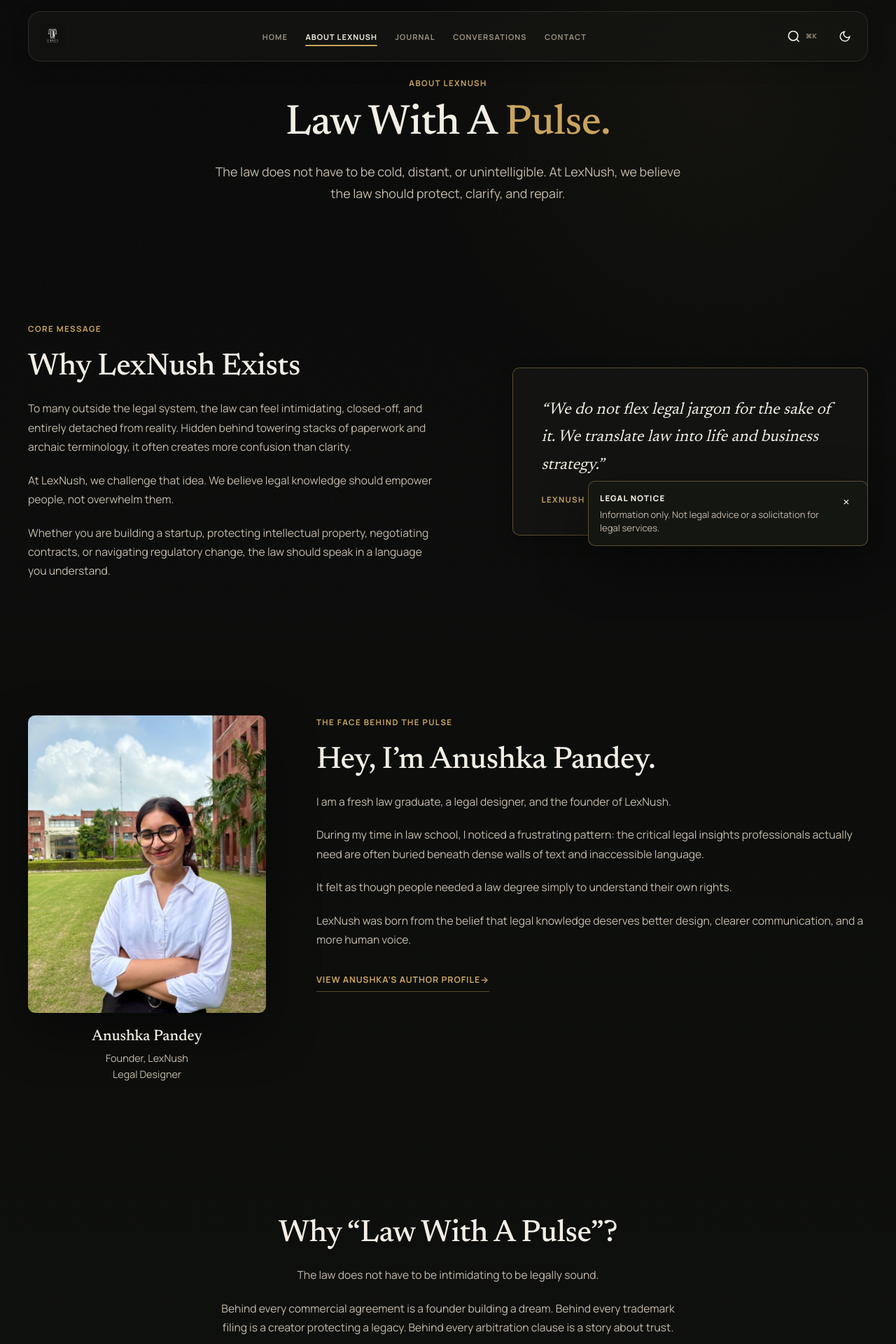
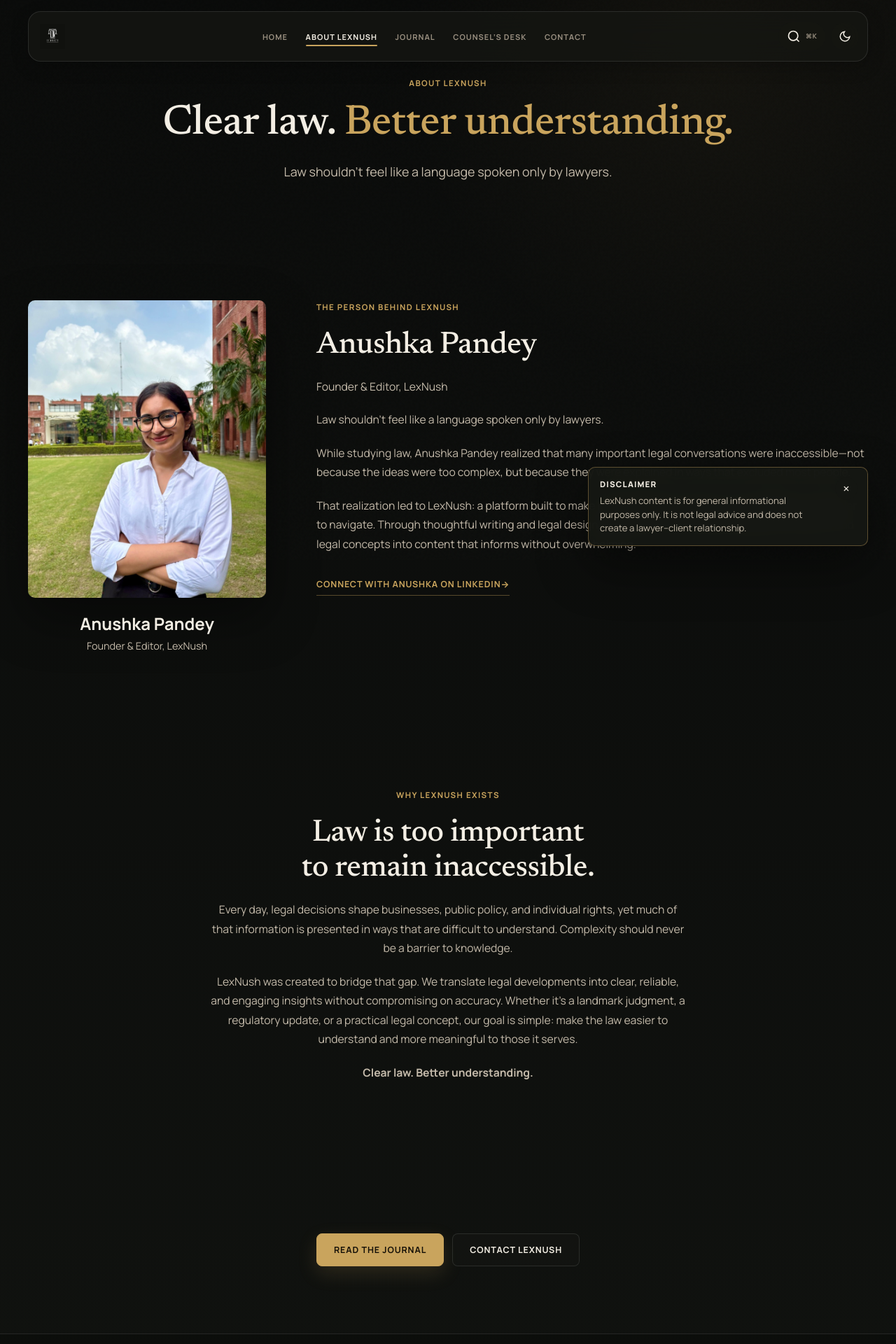
Before and after one commit to Anubhav-2005/lexnush, a Flask app: page /about/ in a window 1280 px wide. Shown: the top 1920 px of the page at 70% size. Run offline with Flask 3, Linux system fonts and the light colour scheme; parts of the project's set-up code (start-up, migrations or seed data) failed here and were passed over; some libraries are stand-ins or nearby versions.

Commit message:
feat: publish counsel desk disclaimer and article sharing

```diff
--- a/lexnush/__init__.py
+++ b/lexnush/__init__.py
@@ -103,9 +103,13 @@ def create_app(config_name=None, config_overrides=None):
                 "home": main_route_url("main.home", "/"),
                 "about": main_route_url("main.about", "/about/"),
                 "blogs": main_route_url("main.blogs", "/blogs/"),
-                "interviews": main_route_url("main.interviews", "/interviews/"),
+                "counsel": main_route_url("main.counsels_desk", "/counsels-desk/"),
+                # Keep the old key available to older templates/extensions while
+                # the public navigation uses the renamed Counsel’s Desk section.
+                "interviews": main_route_url("main.counsels_desk", "/counsels-desk/"),
                 "contact": main_route_url("main.contact", "/contact/"),
                 "privacy": main_route_url("main.privacy", "/privacy/"),
+                "disclaimer": main_route_url("main.disclaimer", "/disclaimer/"),
             },
         }
     )
--- a/lexnush/routes.py
+++ b/lexnush/routes.py
@@ -6,7 +6,7 @@ from xml.sax.saxutils import escape as xml_escape
 from flask import Blueprint, Response, abort, current_app, flash, jsonify, redirect, render_template, request, url_for
 
 from .anti_abuse import honeypot_tripped, verify_turnstile
-from .content import AUTHORS, BLOG_POSTS, INTERVIEWS, PAGE_META, SITE_LASTMOD_ISO
+from .content import AUTHORS, BLOG_POSTS, COUNSEL_DESK, PAGE_META, SITE_LASTMOD_ISO
 from .db import (
     consume_newsletter_token,
     create_newsletter_token,
@@ -34,18 +34,20 @@ PAGE_ENDPOINTS = {
     "home": "main.home",
     "about": "main.about",
     "blogs": "main.blogs",
-    "interviews": "main.interviews",
+    "counsel": "main.counsels_desk",
     "contact": "main.contact",
     "privacy": "main.privacy",
+    "disclaimer": "main.disclaimer",
 }
 
 PAGE_SCHEMA_TYPES = {
     "home": "WebPage",
     "about": "AboutPage",
     "blogs": "CollectionPage",
-    "interviews": "CollectionPage",
+    "counsel": "CollectionPage",
     "contact": "ContactPage",
     "privacy": "WebPage",
+    "disclaimer": "WebPage",
 }
 
 
@@ -291,6 +293,7 @@ def author_detail(slug):
                         "description": author["short_bio"],
                         "url": author_url,
                         "image": image_url,
+                        "sameAs": [author["same_as"]],
                         "worksFor": {"@id": f"{home_url}#organization"},
                     },
                 },
@@ -301,9 +304,15 @@ def author_detail(slug):
     return render_template("author.html", author=author, posts=author_posts, meta=meta)
 
 
+@main_bp.route("/counsels-desk/")
+def counsels_desk():
+    return render_template("counsels_desk.html", counsel_desk=COUNSEL_DESK, meta=page_meta("counsel"))
+
+
 @main_bp.route("/interviews/")
-def interviews():
-    return render_template("interviews.html", interviews=INTERVIEWS, meta=page_meta("interviews"))
+def interviews_legacy_redirect():
+    """Preserve the old public URL while consolidating the section name."""
+    return redirect(url_for("main.counsels_desk"), code=301)
 
 
 @main_bp.route("/contact/", methods=["GET", "POST"])
@@ -391,6 +400,11 @@ def privacy():
     return render_template("privacy.html", meta=page_meta("privacy"))
 
 
+@main_bp.route("/disclaimer/")
+def disclaimer():
+    return render_template("disclaimer.html", meta=page_meta("disclaimer"))
+
+
 @main_bp.route("/healthz")
 def healthz():
     try:
@@ -426,6 +440,7 @@ def sitemap_xml():
         (public_url("main.about"), SITE_LASTMOD_ISO, public_url("static", filename="images/anushka-760.jpg")),
         (public_url("main.blogs"), SITE_LASTMOD_ISO, None),
         (public_url("main.contact"), SITE_LASTMOD_ISO, None),
+        (public_url("main.disclaimer"), SITE_LASTMOD_ISO, None),
     ]
     urls.extend(
         (
@@ -524,8 +539,8 @@ def search():
         haystack = f"{post['title']} {post['summary']} {post['category']}".lower()
         if query in haystack:
             results.append({"type": "Article", "title": post["title"], "summary": post["summary"], "url": url_for("main.post_detail", slug=post["slug"])})
-    for interview in INTERVIEWS:
-        haystack = f"{interview['guest']} {interview['title']} {interview['role']}".lower()
+    for counsel in COUNSEL_DESK:
+        haystack = f"{counsel['guest']} {counsel['title']} {counsel['role']}".lower()
         if query in haystack:
-            results.append({"type": "Interview", "title": f"Interview: {interview['guest']}", "summary": interview["title"], "url": url_for("main.interviews")})
+            results.append({"type": "Counsel’s Desk", "title": f"Counsel’s Desk: {counsel['guest']}", "summary": counsel["title"], "url": url_for("main.counsels_desk")})
     return jsonify(results[:8])
--- a/static/css/pages.css
+++ b/static/css/pages.css
@@ -1011,12 +1011,15 @@
 .article-share h2 {
     font-family: var(--font-serif);
     font-size: 1.35rem;
-    margin-bottom: var(--space-4);
+    margin-bottom: var(--space-2);
 }
 
 .article-share-actions {
     display: flex;
+    flex-wrap: wrap;
     justify-content: center;
+    gap: var(--space-2);
+    margin-top: var(--space-4);
 }
 
 .copy-feedback {
--- a/static/script.js
+++ b/static/script.js
@@ -114,9 +114,9 @@
     }
 
     function initDisclaimer() {
-        const panel = qs("#legal-notice");
-        const dismissButton = qs("#dismiss-legal-notice");
-        const storageKey = "lexnush_legal_notice_dismissed";
+        const panel = qs("#disclaimer-panel");
+        const dismissButton = qs("#dismiss-disclaimer");
+        const storageKey = "lexnush_disclaimer_dismissed";
         if (!panel || !dismissButton) return;
 
         const hasDismissed = () => {
@@ -187,6 +187,31 @@
                     if (feedback) feedback.textContent = "Link copied.";
                 } catch {
                     if (feedback) feedback.textContent = "Copy failed. Please copy the browser address.";
+                }
+            });
+        });
+    }
+
+    function initNativeShare() {
+        qsa("[data-native-share]").forEach((button) => {
+            if (!("share" in navigator)) {
+                button.hidden = true;
+                return;
+            }
+
+            button.addEventListener("click", async () => {
+                try {
+                    await navigator.share({
+                        title: button.dataset.shareTitle || document.title,
+                        text: button.dataset.shareText || "",
+                        url: window.location.href,
+                    });
+                } catch (error) {
+                    // Closing the native share sheet is an expected user action.
+                    if (error && error.name !== "AbortError") {
+                        const feedback = qs(".copy-feedback", button.closest(".article-share") || document);
+                        if (feedback) feedback.textContent = "Sharing is unavailable on this device.";
+                    }
                 }
             });
         });
@@ -353,6 +378,7 @@
         initDisclaimer();
         initFadeIns();
         initCopyLinks();
+        initNativeShare();
         initReadingProgress();
         initCharacterCounters();
         initSearch();
--- a/templates/about.html
+++ b/templates/about.html
@@ -3,95 +3,46 @@
 {% block content %}
 <section class="page-hero fade-in">
     <span class="eyebrow">About LexNush</span>
-    <h1 class="page-title">Law With A <span class="gold-text">Pulse.</span></h1>
-    <p>
-        The law does not have to be cold, distant, or unintelligible. At LexNush, we believe the law should protect, clarify, and repair.
-    </p>
+    <h1 class="page-title">Clear law. <span class="gold-text">Better understanding.</span></h1>
+    <p>Law shouldn’t feel like a language spoken only by lawyers.</p>
 </section>
 
 <section class="section section-wide">
-    <div class="two-column fade-in delay-1">
-        <div class="about-intro stack-md">
-            <span class="section-kicker">Core Message</span>
-            <h2 class="section-title">Why LexNush Exists</h2>
-            <p class="muted-copy">
-                To many outside the legal system, the law can feel intimidating, closed-off, and entirely detached from reality. Hidden behind towering stacks of paperwork and archaic terminology, it often creates more confusion than clarity.
-            </p>
-            <p class="muted-copy">
-                At LexNush, we challenge that idea. We believe legal knowledge should empower people, not overwhelm them.
-            </p>
-            <p class="muted-copy">
-                Whether you are building a startup, protecting intellectual property, negotiating contracts, or navigating regulatory change, the law should speak in a language you understand.
-            </p>
-        </div>
-
-        <aside class="quote-card card">
-            <blockquote>
-                “We do not flex legal jargon for the sake of it. We translate law into life and business strategy.”
-            </blockquote>
-            <cite>LexNush</cite>
-        </aside>
-    </div>
-</section>
-
-<section class="section section-wide">
-    <div class="founder-grid fade-in delay-2">
+    <div class="founder-grid fade-in delay-1">
         <figure class="founder-media">
-            <img src="{{ url_for('static', filename='images/anushka-760.jpg') }}" alt="Anushka Pandey, founder of LexNush" class="founder-photo" loading="lazy" width="760" height="1013">
+            <img src="{{ url_for('static', filename='images/anushka-760.jpg') }}" alt="Anushka Pandey, Founder and Editor of LexNush" class="founder-photo" loading="lazy" width="760" height="1013">
             <figcaption class="founder-caption">
-                <h3>Anushka Pandey</h3>
-                <p>Founder, LexNush<br>Legal Designer</p>
+                <h2>Anushka Pandey</h2>
+                <p>Founder &amp; Editor, LexNush</p>
             </figcaption>
         </figure>
 
         <div class="stack-md">
-            <span class="section-kicker">The Face Behind The Pulse</span>
-            <h2 class="section-title">Hey, I’m Anushka Pandey.</h2>
-            <p class="muted-copy">I am a fresh law graduate, a legal designer, and the founder of LexNush.</p>
-            <p class="muted-copy">During my time in law school, I noticed a frustrating pattern: the critical legal insights professionals actually need are often buried beneath dense walls of text and inaccessible language.</p>
-            <p class="muted-copy">It felt as though people needed a law degree simply to understand their own rights.</p>
-            <p class="muted-copy">LexNush was born from the belief that legal knowledge deserves better design, clearer communication, and a more human voice.</p>
-            <a href="{{ url_for('main.author_detail', slug='anushka-pandey') }}" class="text-link">View Anushka’s author profile <span aria-hidden="true">&rarr;</span></a>
+            <span class="section-kicker">The person behind LexNush</span>
+            <h2 class="section-title">Anushka Pandey</h2>
+            <p class="muted-copy">Founder &amp; Editor, LexNush</p>
+            <p class="muted-copy">Law shouldn’t feel like a language spoken only by lawyers.</p>
+            <p class="muted-copy">While studying law, Anushka Pandey realized that many important legal conversations were inaccessible—not because the ideas were too complex, but because they were explained in ways that excluded most people.</p>
+            <p class="muted-copy">That realization led to LexNush: a platform built to make legal information clearer, more engaging, and easier to navigate. Through thoughtful writing and legal design, she aims to turn complex judgments, policies, and legal concepts into content that informs without overwhelming.</p>
+            <a class="text-link" href="https://www.linkedin.com/in/anushka-pandey31" target="_blank" rel="noopener noreferrer">Connect with Anushka on LinkedIn <span aria-hidden="true">&rarr;</span></a>
         </div>
     </div>
 </section>
 
-<section class="section section-narrow centered-copy fade-in delay-3">
+<section class="section section-narrow centered-copy fade-in delay-2">
     <div class="stack-md">
-        <h2 class="section-title">Why “Law With A Pulse”?</h2>
-        <p>The law does not have to be intimidating to be legally sound.</p>
-        <p>Behind every commercial agreement is a founder building a dream. Behind every trademark filing is a creator protecting a legacy. Behind every arbitration clause is a story about trust.</p>
-        <p>When we strip humanity out of the law, we turn it into a clinical hurdle instead of a tool for growth.</p>
+        <span class="section-kicker">Why LexNush Exists</span>
+        <h2 class="section-title">Law is too important to remain inaccessible.</h2>
+        <p>Every day, legal decisions shape businesses, public policy, and individual rights, yet much of that information is presented in ways that are difficult to understand. Complexity should never be a barrier to knowledge.</p>
+        <p>LexNush was created to bridge that gap. We translate legal developments into clear, reliable, and engaging insights without compromising on accuracy. Whether it’s a landmark judgment, a regulatory update, or a practical legal concept, our goal is simple: make the law easier to understand and more meaningful to those it serves.</p>
+        <p class="gold-text"><strong>Clear law. Better understanding.</strong></p>
     </div>
 </section>
 
-<section class="section section-wide section-compact">
-    <div class="content-grid fade-in delay-4">
-        <article class="grid-card stack-sm">
-            <h2 class="card-title">The Analytical Edge</h2>
-            <p class="muted-copy">A fresh understanding of rapidly evolving legal frontiers and contemporary commercial realities.</p>
-        </article>
-        <article class="grid-card stack-sm">
-            <h2 class="card-title">The Creative Lens</h2>
-            <p class="muted-copy">Transforming complex regulations into structured, accessible, and visually engaging legal insights.</p>
-        </article>
-        <article class="grid-card stack-sm">
-            <h2 class="card-title">The Empathetic Approach</h2>
-            <p class="muted-copy">Leading with perspective and understanding the real-world impact behind every legal issue.</p>
-        </article>
-    </div>
-</section>
-
-<section class="section section-narrow centered-copy fade-in delay-5">
-    <div class="stack-md">
-        <h2 class="section-title">Welcome to LexNush.</h2>
-        <p>
-            If you value clarity over chaos, strategy over jargon, and legal insights with an actual heartbeat, you are exactly where you belong.
-        </p>
-        <div class="cta-actions">
-            <a href="{{ url_for('main.blogs') }}" class="primary-button">Read The Journal</a>
-            <a href="{{ url_for('main.contact') }}" class="outline-link">Contact LexNush</a>
-        </div>
+<section class="section section-narrow centered-copy fade-in delay-3">
+    <div class="cta-actions">
+        <a href="{{ site_urls.blogs }}" class="primary-button">Read The Journal</a>
+        <a href="{{ site_urls.contact }}" class="outline-link">Contact LexNush</a>
     </div>
 </section>
 {% endblock %}
--- a/templates/author.html
+++ b/templates/author.html
@@ -25,6 +25,9 @@
                 Her work at LexNush connects court decisions and legal doctrine to the people,
                 institutions, businesses, and public questions they affect.
             </p>
+            {% if author.same_as %}
+                <a href="{{ author.same_as }}" class="text-link" target="_blank" rel="noopener noreferrer">LinkedIn profile <span aria-hidden="true">&rarr;</span></a>
+            {% endif %}
             <a href="{{ url_for('main.about') }}" class="text-link">Read the LexNush story <span aria-hidden="true">&rarr;</span></a>
         </div>
     </div>
--- a/templates/base.html
+++ b/templates/base.html
@@ -53,7 +53,7 @@
     <link rel="preconnect" href="https://fonts.gstatic.com" crossorigin>
     <link href="https://fonts.googleapis.com/css2?family=Manrope:wght@400;500;600;700;800&family=Newsreader:opsz,wght@6..72,400;6..72,500;6..72,600;6..72,700&display=swap" rel="stylesheet">
 
-    {% set asset_version = "20260727-seo1" %}
+    {% set asset_version = "20260728-editorial1" %}
     <link rel="stylesheet" href="{{ static_url('css/variables.css') }}?v={{ asset_version }}">
     <link rel="stylesheet" href="{{ static_url('css/reset.css') }}?v={{ asset_version }}">
     <link rel="stylesheet" href="{{ static_url('css/layout.css') }}?v={{ asset_version }}">
@@ -86,7 +86,7 @@
                     ('home', 'main.home', 'Home'),
                     ('about', 'main.about', 'About LexNush'),
                     ('blogs', 'main.blogs', 'Journal'),
-                    ('interviews', 'main.interviews', 'Conversations'),
+                    ('counsel', 'main.counsels_desk', 'Counsel’s Desk'),
                     ('contact', 'main.contact', 'Contact')
                 ] %}
                 <nav class="nav-links" aria-label="Primary navigation">
@@ -149,8 +149,9 @@
                     <div class="footer-nav-links">
                         <a href="{{ site_urls.about }}">About LexNush</a>
                         <a href="{{ site_urls.blogs }}">The Journal</a>
-                        <a href="{{ site_urls.interviews }}">Conversations</a>
+                        <a href="{{ site_urls.counsel }}">Counsel’s Desk</a>
                         <a href="{{ site_urls.privacy }}">Privacy</a>
+                        <a href="{{ site_urls.disclaimer }}">Disclaimer</a>
                     </div>
                 </nav>
                 <nav class="footer-nav" aria-label="Footer contact">
@@ -158,6 +159,7 @@
                     <div class="footer-nav-links">
                         <a href="{{ site_urls.contact }}">Contact</a>
                         <a href="{{ site_urls.privacy }}">Privacy</a>
+                        <a href="{{ site_urls.disclaimer }}">Disclaimer</a>
                         <a href="mailto:editor@lexnush.com">editor@lexnush.com</a>
                         <a href="https://www.linkedin.com/company/thelexnush/posts/?feedView=all" rel="noopener noreferrer">LinkedIn</a>
                     </div>
@@ -170,12 +172,12 @@
         </footer>
     </div>
 
-    <aside id="legal-notice" class="disclaimer-panel" aria-labelledby="legal-notice-title" aria-live="polite" aria-hidden="true">
+    <aside id="disclaimer-panel" class="disclaimer-panel" aria-labelledby="disclaimer-title" aria-live="polite" aria-hidden="true">
         <div class="disclaimer-copy">
-            <h2 id="legal-notice-title">Legal Notice</h2>
-            <p>Information only. Not legal advice or a solicitation for legal services.</p>
+            <h2 id="disclaimer-title">Disclaimer</h2>
+            <p>LexNush content is for general informational purposes only. It is not legal advice and does not create a lawyer–client relationship.</p>
         </div>
-        <button id="dismiss-legal-notice" class="icon-button notice-dismiss" type="button" aria-label="Dismiss legal notice">&times;</button>
+        <button id="dismiss-disclaimer" class="icon-button notice-dismiss" type="button" aria-label="Dismiss disclaimer">&times;</button>
     </aside>
 
     <button id="back-to-top" class="icon-button back-to-top" type="button" aria-label="Back to top">&uarr;</button>
@@ -183,7 +185,7 @@
     <div id="search-overlay" class="search-overlay" aria-hidden="true" inert>
         <div class="search-box" role="dialog" aria-modal="true" aria-label="Search">
             <label for="search-input" class="sr-only">Search LexNush</label>
-            <input type="search" id="search-input" class="search-input" placeholder="Search journals and interviews" autocomplete="off">
+            <input type="search" id="search-input" class="search-input" placeholder="Search the LexNush journal" autocomplete="off">
             <button id="close-search" class="icon-button close-search" type="button" aria-label="Close search">&times;</button>
             <div id="search-results" class="search-results" aria-live="polite"></div>
             <div class="search-footer">
```
Also changed, not shown: lexnush/content.py (+15 -7 lines), templates/counsels_desk.html (added, +19 -0 lines), templates/disclaimer.html (added, +19 -0 lines), templates/post.html (+8 -2 lines), tests/e2e/site.spec.js (+17 -1 lines), tests/test_app.py (+23 -4 lines).
